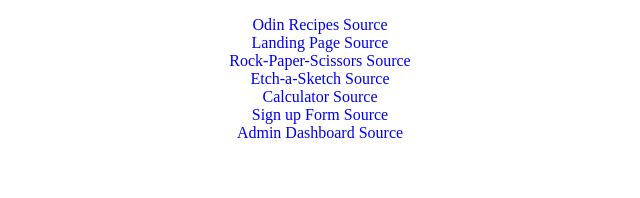
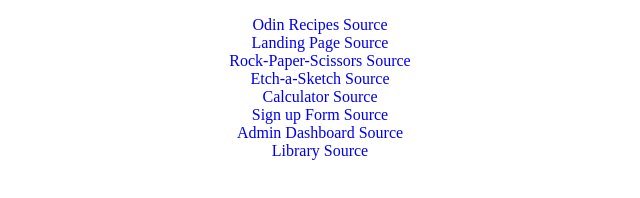
Before and after one commit to N3mEee/n3meee.github.io, a plain HTML site: page index.html in a window 1280 px wide. Shown: the whole page, without its empty margins (340-980 px from the left). Drawn offline with Linux system fonts and the light colour scheme.

Commit message:
Add Library Project

```diff
--- a/index.html
+++ b/index.html
@@ -18,7 +18,7 @@
             <li><a href="https://n3meee.github.io/Calculator">Calculator</a> <a href="https://github.com/N3mEee/Calculator">Source</a></li>
             <li><a href="https://n3meee.github.io/Sign-up-Form/">Sign up Form</a> <a href="https://github.com/N3mEee/Sign-up-Form">Source</a></li>
             <li><a href="https://n3meee.github.io/Admin-Dashboard/">Admin Dashboard</a> <a href="https://github.com/N3mEee/Admin-Dashboard">Source</a></li>
-
+            <li><a href="https://n3meee.github.io/Library/">Library</a> <a href="https://github.com/N3mEee/Library">Source</a></li>
         </ul>
     </main>
 </body>
```
